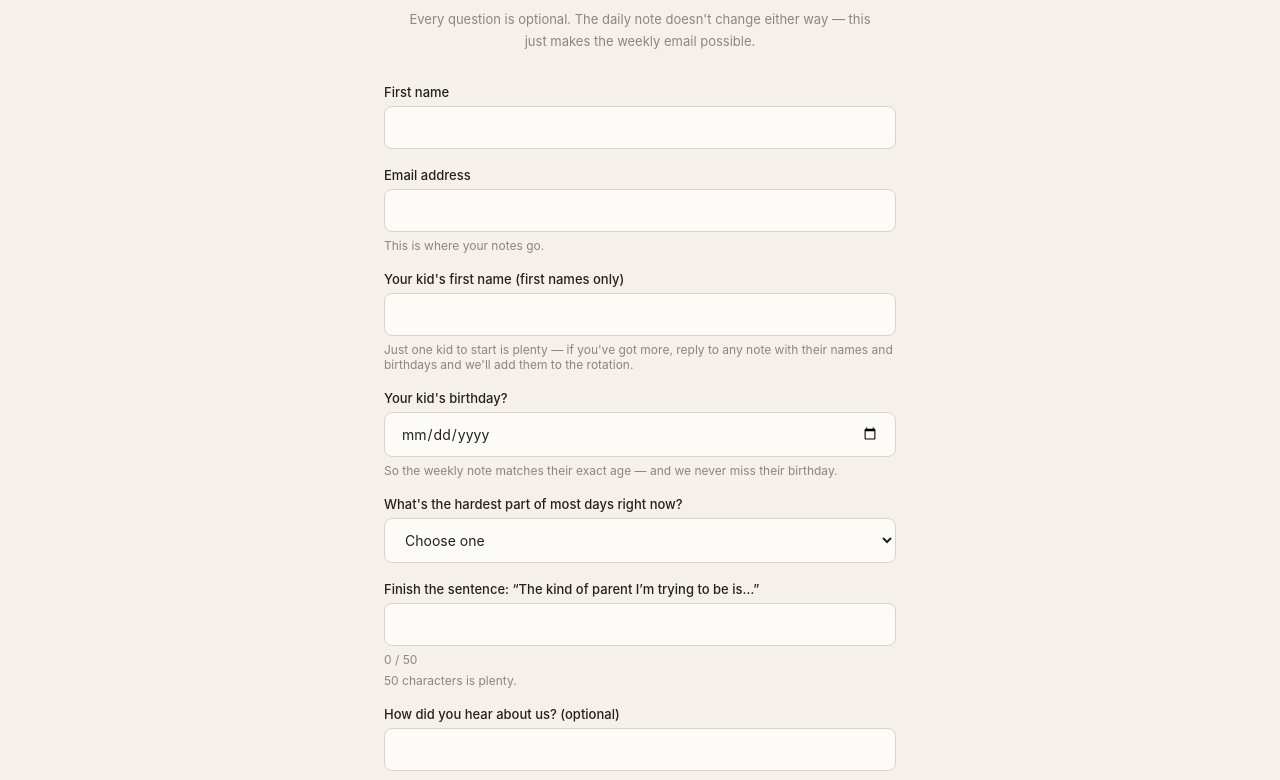
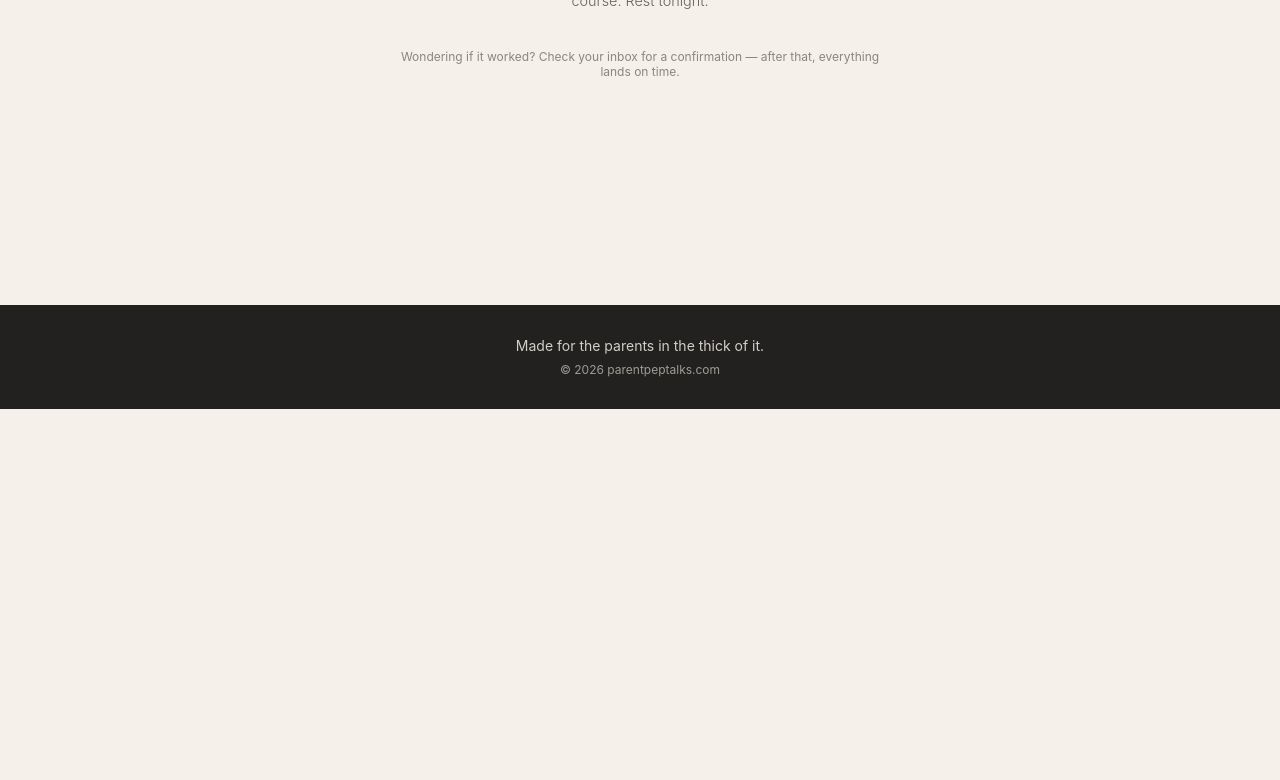
Before and after one commit to allieinherforties-tech/parentpeptalks, a plain HTML site: page welcome.html in a window 1280 px wide. Shown: the part 391-1171 px from the top of the page. After the commit the page ends 800 px from the top, so only its background shows below. Drawn offline with Linux system fonts and the light colour scheme.

Commit message:
feat(welcome): pure thank-you page with ?status=invalid nudge
/welcome no longer carries a second form: the profile capture is gone,
the page keeps the You're-in register and the noindex meta, and a small
inline script shows a gentle try-again line when the capture service
redirects no-JS posts with ?status=invalid.

Co-authored-by: Allie Esslinger <allie@olivejuice.digital>

```diff
--- a/welcome.html
+++ b/welcome.html
@@ -9,16 +9,16 @@
     <link rel="apple-touch-icon" href="assets/apple-touch-icon.png">
     <link rel="canonical" href="https://parentpeptalks.com/welcome">
     <title>Parent Pep Talks — You're on the list</title>
-    <meta name="description" content="You're in — you're on the waitlist. Finish your profile (every question is optional) to unlock the weekly child-insights email.">
+    <meta name="description" content="You're in — you're on the waitlist. One short note a day when we launch. Rest tonight.">
     <meta property="og:site_name" content="Parent Pep Talks">
     <meta property="og:type" content="website">
     <meta property="og:title" content="You're in.">
-    <meta property="og:description" content="You're in — you're on the waitlist. Finish your profile to unlock the weekly child-insights email.">
+    <meta property="og:description" content="You're in — you're on the waitlist. One short note a day when we launch.">
     <meta property="og:url" content="https://parentpeptalks.com/welcome">
     <meta property="og:image" content="https://parentpeptalks.com/assets/og-hero.webp">
     <meta name="twitter:card" content="summary_large_image">
     <meta name="twitter:title" content="You're in.">
-    <meta name="twitter:description" content="You're in — you're on the waitlist. Finish your profile to unlock the weekly child-insights email.">
+    <meta name="twitter:description" content="You're in — you're on the waitlist. One short note a day when we launch.">
     <meta name="twitter:image" content="https://parentpeptalks.com/assets/og-hero.webp">
     <link rel="stylesheet" href="styles.css">
   </head>
@@ -48,48 +48,6 @@
         <div class="signup-inner">
           <h1 class="welcome-title">You're in.</h1>
           <p class="welcome-lead">You're on the waitlist — one short note a day when we launch, not a course. Rest tonight.</p>
-          <div class="incentive">
-            <h2 class="incentive-title">Now make it yours.</h2>
-            <p class="incentive-copy">Complete your profile to unlock the weekly child-insights email: one short email a week about your kid — what's normal for their age, what's worth a closer look, and what you can officially stop worrying about.</p>
-            <p class="optionality">Every question is optional. The daily note doesn't change either way — this just makes the weekly email possible.</p>
-          </div>
-          <form data-kit-form class="welcome-form">
-            <div class="fields">
-              <label class="field-label" for="welcome-first-name">First name</label>
-              <input type="text" name="firstName" id="welcome-first-name" class="field" autocomplete="given-name">
-              <label class="field-label" for="welcome-email">Email address</label>
-              <input type="email" name="email" id="welcome-email" class="field" autocomplete="email" required>
-              <p class="field-help">This is where your notes go.</p>
-              <label class="field-label" for="welcome-child-name">Your kid's first name (first names only)</label>
-              <input type="text" name="childName" id="welcome-child-name" class="field" autocomplete="off">
-              <p class="field-help">Just one kid to start is plenty — if you've got more, reply to any note with their names and birthdays and we'll add them to the rotation.</p>
-              <label class="field-label" for="welcome-birth-date">Your kid's birthday?</label>
-              <input type="date" name="birthDate" id="welcome-birth-date" class="field" autocomplete="bday">
-              <p class="field-help">So the weekly note matches their exact age — and we never miss their birthday.</p>
-              <label class="field-label" for="welcome-hardest-part">What's the hardest part of most days right now?</label>
-              <select name="hardestPart" id="welcome-hardest-part" class="field">
-                <option value="">Choose one</option>
-                <option value="Bedtime">Bedtime</option>
-                <option value="Mornings">Mornings</option>
-                <option value="Mealtimes">Mealtimes</option>
-                <option value="The mess">The mess</option>
-                <option value="My own patience">My own patience</option>
-                <option value="Sibling fights">Sibling fights</option>
-                <option value="Screen time">Screen time</option>
-                <option value="Something else">Something else</option>
-              </select>
-              <label class="field-label" for="welcome-goal-2">Finish the sentence: “The kind of parent I’m trying to be is…”</label>
-              <input type="text" name="goal2" id="welcome-goal-2" class="field" maxlength="50" autocomplete="off">
-              <p class="field-help" data-char-counter>0 / 50</p>
-              <p class="field-help">50 characters is plenty.</p>
-              <label class="field-label" for="welcome-referral">How did you hear about us? (optional)</label>
-              <input type="text" name="referral" id="welcome-referral" class="field" autocomplete="off">
-            </div>
-            <button type="submit" class="submit">Save my profile &amp; unlock the weekly insights</button>
-          </form>
-          <template data-kit-fallback>
-            <a class="fallback-cta" href="https://parent-pep-talks.kit.com">Join the waitlist</a>
-          </template>
           <p class="form-status" data-form-status role="status" aria-live="polite" hidden></p>
           <p class="fine-print">Wondering if it worked? Check your inbox for a confirmation — after that, everything lands on time.</p>
         </div>
@@ -99,6 +57,20 @@
       <p class="footer-note">Made for the parents in the thick of it.</p>
       <p class="footer-copyright">© 2026 parentpeptalks.com</p>
     </footer>
-    <script src="welcome-form.js"></script>
+    <script>
+      // The capture service's no-JS post lands here with ?status=invalid when
+      // the email didn't parse. A gentle nudge, then — no error banner, the
+      // page still reads as the thank-you it is. No JS, no message: the page
+      // simply shows its standard welcome.
+      (function () {
+        var params = new URLSearchParams(window.location.search);
+        if (params.get("status") !== "invalid") return;
+        var status = document.querySelector("[data-form-status]");
+        if (!status) return;
+        status.dataset.state = "error";
+        status.textContent = "That email didn't look right — head back and try again. Everything else went through.";
+        status.hidden = false;
+      })();
+    </script>
   </body>
 </html>
```
